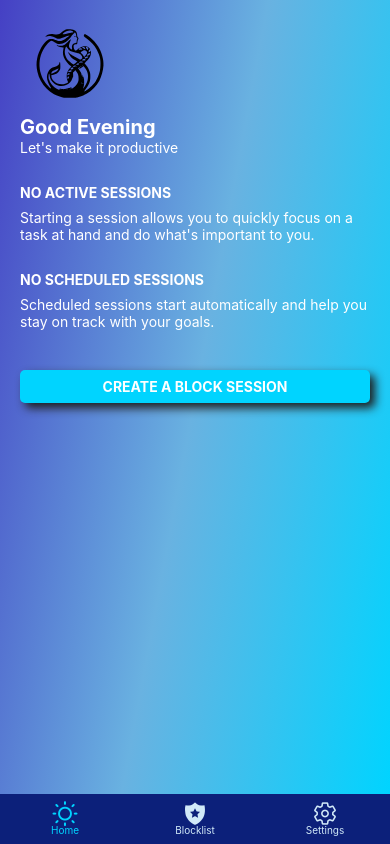
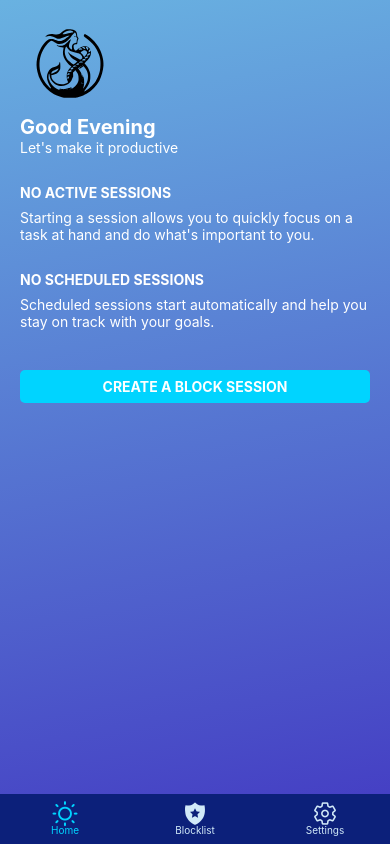
Before and after one commit to amehmeto/TiedSiren, a React Native app: screen / in a window 390 px wide. Built offline with nearby package versions, Linux system fonts and the light colour scheme; what expo-device would draw is missing.

Commit message:
fix: improvement on styles

```diff
--- a/src/react-view/design-system/components/TiedSBlurView.tsx
+++ b/src/react-view/design-system/components/TiedSBlurView.tsx
@@ -1,7 +1,7 @@
 import React from 'react'
 import { BlurView } from 'expo-blur'
 import { T } from '../theme'
-import { Platform, StyleProp, StyleSheet, ViewStyle } from 'react-native'
+import { StyleProp, StyleSheet, ViewStyle } from 'react-native'
 
 export function TiedSBlurView(
   props: Readonly<{
@@ -29,23 +29,5 @@ const styles = StyleSheet.create({
     overflow: 'hidden',
     flexDirection: 'row',
     alignItems: 'center',
-
-    ...Platform.select({
-      ios: {
-        shadowColor: T.color.shadow,
-        shadowOffset: {
-          width: T.shadow.offset.width,
-          height: T.shadow.offset.height,
-        },
-        shadowOpacity: T.shadow.opacity,
-        shadowRadius: T.shadow.radius,
-      },
-      android: {
-        elevation: 20,
-      },
-      web: {
-        boxShadow: `5px 5px 10px ${T.color.shadow}`,
-      },
-    }),
   },
 })
--- a/src/react-view/design-system/components/TiedSButton.tsx
+++ b/src/react-view/design-system/components/TiedSButton.tsx
@@ -1,11 +1,4 @@
-import {
-  Platform,
-  Pressable,
-  StyleProp,
-  StyleSheet,
-  Text,
-  ViewStyle,
-} from 'react-native'
+import { Pressable, StyleProp, StyleSheet, Text, ViewStyle } from 'react-native'
 import { T } from '../theme'
 
 export function TiedSButton(
@@ -16,7 +9,14 @@ export function TiedSButton(
   }>,
 ) {
   return (
-    <Pressable style={[styles.container, props.style]} onPress={props.onPress}>
+    <Pressable
+      style={({ pressed }) => [
+        styles.container,
+        props.style,
+        { opacity: pressed ? 0.5 : 1 },
+      ]}
+      onPress={props.onPress}
+    >
       <Text style={styles.buttonText}>{props.text}</Text>
     </Pressable>
   )
@@ -28,24 +28,6 @@ const styles = StyleSheet.create({
     backgroundColor: T.color.lightBlue,
     marginTop: T.spacing.large,
     padding: T.spacing.small,
-
-    ...Platform.select({
-      ios: {
-        shadowColor: T.color.shadow,
-        shadowOffset: {
-          width: T.shadow.offset.width,
-          height: T.shadow.offset.height,
-        },
-        shadowOpacity: T.shadow.opacity,
-        shadowRadius: T.shadow.radius,
-      },
-      android: {
-        elevation: 20,
-      },
-      web: {
-        boxShadow: `${T.shadow.offset.width}px ${T.shadow.offset.height}px 10px ${T.color.shadow}`,
-      },
-    }),
   },
   buttonText: {
     fontWeight: T.font.weight.bold,
--- a/src/react-view/design-system/components/TiedSLinearBackground.tsx
+++ b/src/react-view/design-system/components/TiedSLinearBackground.tsx
@@ -11,9 +11,9 @@ export function TiedSLinearBackground(
 
   return (
     <LinearGradient
-      colors={[T.color.purple, T.color.lightBlueShade, T.color.lightBlue]}
-      start={{ x: 0.4, y: 0.5 }}
-      end={{ x: 1.5, y: 0.6 }}
+      colors={[T.color.lightBlueShade, T.color.purple]}
+      start={{ x: 0.1, y: 0 }}
+      end={{ x: 0.5, y: 1 }}
       style={[
         styles.container,
         { paddingTop: T.spacing.large + statusBarHeight },
--- a/src/react-view/design-system/components/TiedSTextInput.tsx
+++ b/src/react-view/design-system/components/TiedSTextInput.tsx
@@ -1,11 +1,19 @@
 import { StyleSheet, TextInput, TextInputProps } from 'react-native'
 import { T } from '../theme'
+import { useState } from 'react'
 
 export function TiedSTextInput(props: Readonly<TextInputProps>) {
+  const [isFocused, setIsFocused] = useState(false)
+
   return (
     <TextInput
-      style={[styles.input]}
+      style={[
+        styles.input,
+        { borderColor: isFocused ? T.color.lightBlue : 'transparent' },
+      ]}
       placeholderTextColor={T.color.white}
+      onFocus={() => setIsFocused(true)}
+      onBlur={() => setIsFocused(false)}
       {...props}
     />
   )
--- a/src/react-view/design-system/theme.ts
+++ b/src/react-view/design-system/theme.ts
@@ -1,3 +1,5 @@
+import { Platform } from 'react-native'
+
 export const T = {
   color: {
     text: 'rgba(255, 255, 255, 1)',
@@ -21,7 +23,11 @@ export const T = {
       bold: 'bold' as const,
     },
     family: {
-      primary: 'Roboto',
+      primary: Platform.select({
+        ios: 'Helvetica Neue',
+        android: 'Roboto',
+        default: 'Helvetica Neue',
+      }),
     },
   },
   size: {
```
